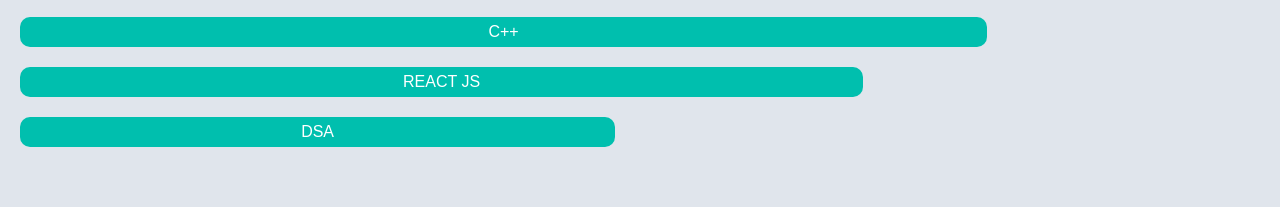
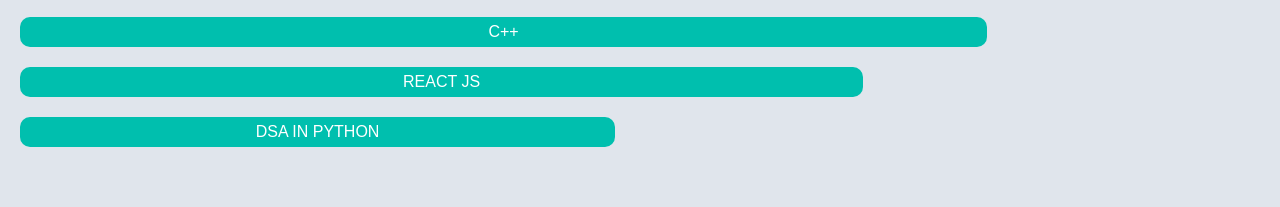
Before and after one commit to Rishikesh3110/MY_PROTFOLIO, a website: page index.html in a window 1280 px wide. Shown: the part 1465-1672 px from the top of the page. Drawn offline with Linux system fonts and the light colour scheme.

Commit message:
index.html

```diff
--- a/index.html
+++ b/index.html
@@ -56,7 +56,7 @@
                 <div class="skill-bar" style="width: 68%;"> REACT JS</div>
             </div>
             <div class="skill">
-                <div class="skill-bar" style="width: 48%;"> DSA</div>
+                <div class="skill-bar" style="width: 48%;"> DSA IN PYTHON</div>
             </div>
         </div>
     </section>
```
